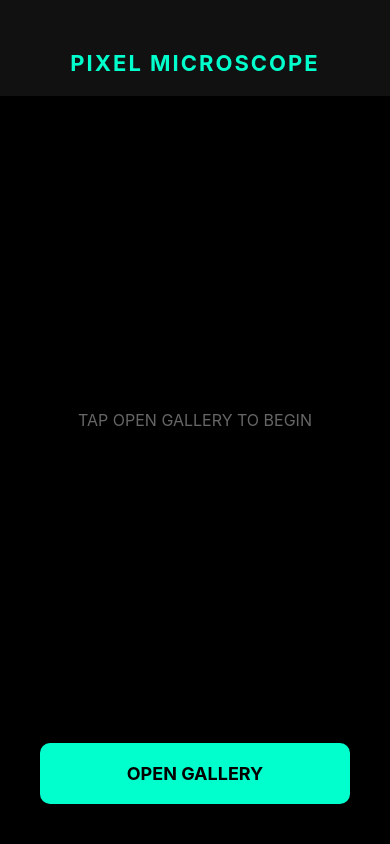
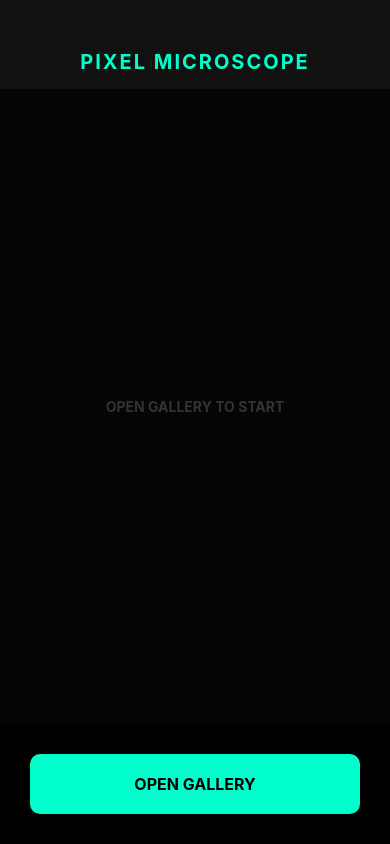
Before and after one commit to johntrocchio-pixel/pixel-warp-pro, a React Native app: screen / in a window 390 px wide. Built offline with nearby package versions, Linux system fonts and the light colour scheme.

Commit message:
Update App.js

```diff
--- a/App.js
+++ b/App.js
@@ -1,16 +1,18 @@
 import React, { useState } from 'react';
 import { StyleSheet, Text, View, TouchableOpacity, SafeAreaView, Image, ScrollView, Alert, Dimensions } from 'react-native';
 import * as ImagePicker from 'expo-image-picker';
+import Slider from '@react-native-community/slider';
 
 const screen = Dimensions.get('window');
 
 export default function App() {
   const [image, setImage] = useState(null);
+  const [zoom, setZoom] = useState(1);
 
   const pickImage = async () => {
     const { status } = await ImagePicker.requestMediaLibraryPermissionsAsync();
     if (status !== 'granted') {
-      Alert.alert("Permission Denied", "We need access to your photos!");
+      Alert.alert("Permission Denied", "Gallery access is required.");
       return;
     }
 
@@ -21,6 +23,7 @@ export default function App() {
 
     if (!result.canceled) {
       setImage(result.assets[0].uri);
+      setZoom(1); // Reset zoom for new image
     }
   };
 
@@ -28,38 +31,47 @@ export default function App() {
     <SafeAreaView style={styles.container}>
       <View style={styles.header}>
         <Text style={styles.title}>PIXEL MICROSCOPE</Text>
+        {image && <Text style={styles.zoomText}>MAGNIFICATION: {zoom.toFixed(1)}x</Text>}
       </View>
 
       <View style={styles.canvas}>
         {image ? (
-          <ScrollView
-            maximumZoomScale={100} // This allows for extreme 100x zoom
-            minimumZoomScale={1}
-            horizontal={true}
-            centerContent={true}
-            contentContainerStyle={styles.scrollContent}
-          >
-            <ScrollView
-              maximumZoomScale={100}
-              minimumZoomScale={1}
-              centerContent={true}
-            >
+          <ScrollView horizontal={true} contentContainerStyle={styles.centerer}>
+            <ScrollView contentContainerStyle={styles.centerer}>
               <Image
                 source={{ uri: image }}
-                style={styles.fullImage}
+                style={{
+                  width: screen.width * zoom,
+                  height: screen.width * zoom,
+                }}
                 resizeMode="contain"
               />
             </ScrollView>
           </ScrollView>
         ) : (
           <View style={styles.placeholder}>
-            <Text style={styles.placeholderText}>TAP OPEN GALLERY TO BEGIN</Text>
+            <Text style={styles.placeholderText}>OPEN GALLERY TO START</Text>
           </View>
         )}
       </View>
 
+      {image && (
+        <View style={styles.controls}>
+          <Slider
+            style={{width: '100%', height: 40}}
+            minimumValue={1}
+            maximumValue={50}
+            minimumTrackTintColor="#00ffcc"
+            maximumTrackTintColor="#444"
+            thumbTintColor="#00ffcc"
+            value={zoom}
+            onValueChange={(val) => setZoom(val)}
+          />
+        </View>
+      )}
+
       <TouchableOpacity style={styles.button} onPress={pickImage}>
-        <Text style={styles.buttonText}>OPEN GALLERY</Text>
+        <Text style={styles.buttonText}>{image ? "CHANGE IMAGE" : "OPEN GALLERY"}</Text>
       </TouchableOpacity>
     </SafeAreaView>
   );
@@ -67,19 +79,14 @@ export default function App() {
 
 const styles = StyleSheet.create({
   container: { flex: 1, backgroundColor: '#000' },
-  header: { paddingTop: 50, alignItems: 'center', backgroundColor: '#111', paddingBottom: 20 },
-  title: { color: '#00ffcc', fontSize: 22, fontWeight: 'bold', letterSpacing: 2 },
-  canvas: { flex: 1 },
-  scrollContent: {
-    alignItems: 'center',
-    justifyContent: 'center',
-  },
-  fullImage: {
-    width: screen.width,
-    height: screen.width, // Keeps the aspect ratio square for the "slide"
-  },
+  header: { paddingTop: 50, alignItems: 'center', backgroundColor: '#111', paddingBottom: 15 },
+  title: { color: '#00ffcc', fontSize: 20, fontWeight: 'bold', letterSpacing: 2 },
+  zoomText: { color: '#fff', fontSize: 12, marginTop: 5, opacity: 0.7 },
+  canvas: { flex: 1, backgroundColor: '#050505' },
+  centerer: { flexGrow: 1, justifyContent: 'center', alignItems: 'center' },
   placeholder: { flex: 1, justifyContent: 'center', alignItems: 'center' },
-  placeholderText: { color: '#666', fontSize: 16 },
-  button: { backgroundColor: '#00ffcc', padding: 20, marginHorizontal: 40, marginBottom: 40, borderRadius: 10, alignItems: 'center' },
-  buttonText: { color: '#000', fontSize: 18, fontWeight: 'bold' },
+  placeholderText: { color: '#333', fontWeight: 'bold' },
+  controls: { paddingHorizontal: 30, paddingVertical: 10, backgroundColor: '#111' },
+  button: { backgroundColor: '#00ffcc', padding: 20, margin: 30, borderRadius: 10, alignItems: 'center' },
+  buttonText: { color: '#000', fontSize: 16, fontWeight: 'bold' },
 });
```
